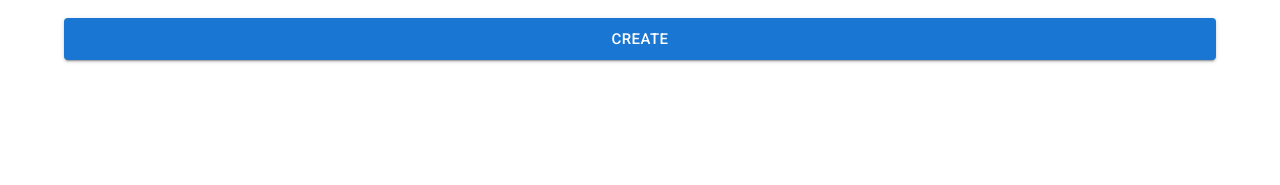
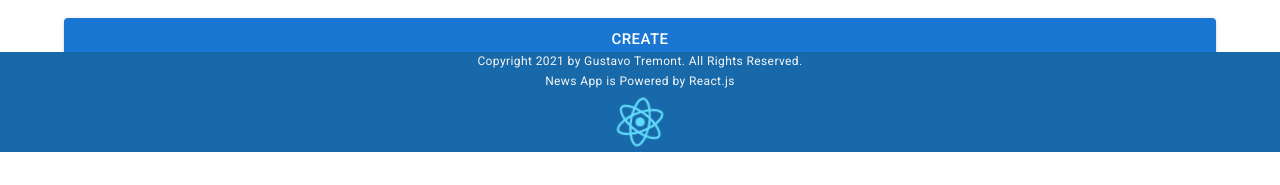
Before and after one commit to gustavotremont/news-app, a React (Create React App) app: page /form in a window 1280 px wide. Shown: the part 648-833 px from the top of the page. Before the commit the page ends 800 px from the top, so only its background shows below. Built offline with nearby package versions, Linux system fonts and the light colour scheme; no server answers.

Commit message:
create components and styles for Footer

```diff
--- a/src/components/Footer/Footer.css
+++ b/src/components/Footer/Footer.css
@@ -0,0 +1,15 @@
+.footer-contaier {
+    position: fixed;
+    bottom: 0;
+    width: 100%;
+
+    display: flex;
+    flex-direction: column;
+    bottom: 0;
+    background-color: #1769aa;
+    color: whitesmoke;
+}
+
+.footer-image {
+    height: 60px;
+}
--- a/src/components/Footer/Footer.jsx
+++ b/src/components/Footer/Footer.jsx
@@ -1,11 +1,17 @@
+import './Footer.css'
 import React, { Component } from 'react'
+import logo from '../../logo.svg'
+import { Box, Typography } from '@mui/material'
+
 
 export default class Footer extends Component {
   render() {
     return (
-      <div>
-
-      </div>
+      <Box component='footer' className='footer-contaier'>
+        <Typography variant='caption'>Copyright 2021 by Gustavo Tremont. All Rights Reserved.</Typography>
+        <Typography variant='caption'>News App is Powered by React.js</Typography>
+        <img src={logo} className="App-logo footer-image" alt="logo"/>
+      </Box>
     )
   }
 }
--- a/src/components/Form/Form.jsx
+++ b/src/components/Form/Form.jsx
@@ -40,7 +40,7 @@ export default class Form extends Component {
     const actualDate = `${date.getFullYear()}-${date.getMonth()}-${date.getDate()}`;
 
     return (
-        <Container maxWidth='lg' sx={{mt: '50px'}} >
+        <Container maxWidth='lg' sx={{mt: '50px', mb: '120px'}} >
           <form className='form-news' onSubmit={this.handleSubmit}>
             <Typography variant="h4" >Create a New Article</Typography>
 
@@ -54,28 +54,6 @@ export default class Form extends Component {
             <Button type='submit' variant="contained" size="large" fullWidth sx={{my: '8px'}}>Create</Button>
           </form>
 
-           {/* <form onSubmit={this.handleSubmit}>
-            <label htmlFor="title">Title</label>
-            <input type="text" name="title" id="title" />
-
-            <label htmlFor="text">Text</label>
-            <input type="text" name="text" id="text" />
-
-            <label htmlFor="date">Date</label>
-            <input type="date" name="date" id="date" />
-
-            <label htmlFor="category">Category</label>
-            <input type="text" name="category" id="category" />
-
-            <label htmlFor="image">Image's URL</label>
-            <input type="url" name="image" id="image" />
-
-            <label htmlFor="url">New's URL</label>
-            <input type="url" name="url" id="url" />
-
-            <input type="submit" value="Create" />
-        </form> */}
-
         </Container>
     )
   }
--- a/src/components/NewsList/NewsList.jsx
+++ b/src/components/NewsList/NewsList.jsx
@@ -13,7 +13,7 @@ export default class NewsList extends Component {
 
   render() {
     return (
-      <Container sx={{display: 'flex', flexDirection: 'column', alignItems: 'center'}}>
+      <Container sx={{display: 'flex', flexDirection: 'column', alignItems: 'center', mb: '120px'}}>
           {this.paintNews()}
       </Container>
     )
```
